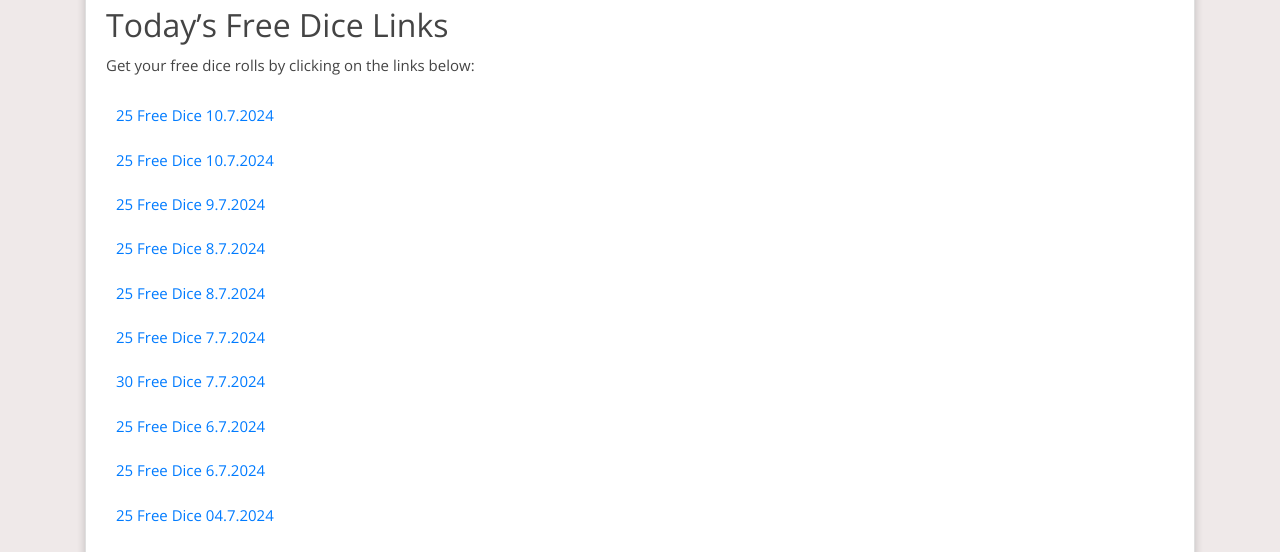
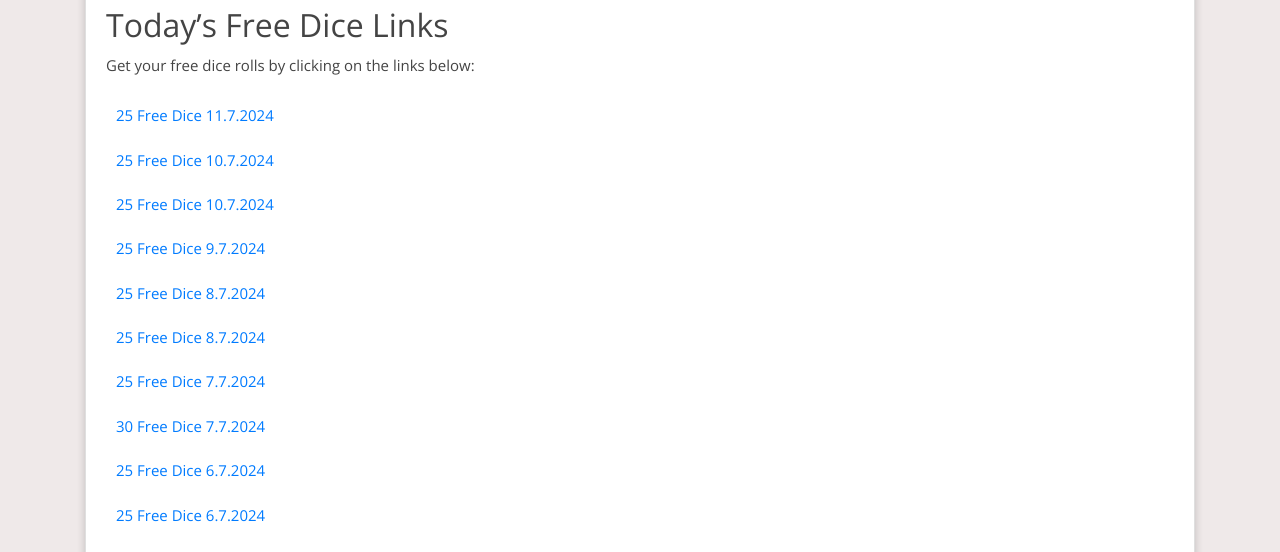
Before and after one commit to Prollad99/bs-net, a Jekyll site: the page built from _posts/2024-06-29-monopoly-go.md, in a window 1280 px wide and 900 px high. Shown: the part 343-895 px from the top of the window. Built offline with Jekyll 4.4.1, drawn with Linux system fonts in a browser that asks for light colours; nearby versions of some CDN libraries; comment, search, counter and statistics services are not loaded.

Commit message:
Update monopoly-go reward links

```diff
--- a/_includes/monopoly-go.html
+++ b/_includes/monopoly-go.html
@@ -1,4 +1,5 @@
 <html><body><div class="reward"><ul>
+<li><a href="https://2tdd.adj.st/reward-link/bvmfhguytu4576j362?adjust_t=i2f8o2i_4btbvwg&adjust_deeplink_js=1">25 free dice 11.7.2024</a></li>
 <li><a href="https://mply.io/MzwvjQqXUYk">25 free dice 10.7.2024</a></li>
 <li><a href="https://2tdd.adj.st/reward-link/cvnru3672jag25?adjust_t=i2f8o2i_4btbvwg&adjust_deeplink_js=1">25 free dice 10.7.2024</a></li>
 <li><a href="https://2tdd.adj.st/reward-link/bvgkljhggj234342?adjust_t=i2f8o2i_4btbvwg&adjust_deeplink_js=1">25 free dice 9.7.2024</a></li>
--- a/links-json/monopoly-go.json
+++ b/links-json/monopoly-go.json
@@ -1,4 +1,8 @@
 [
+  {
+    "href": "https://2tdd.adj.st/reward-link/bvmfhguytu4576j362?adjust_t=i2f8o2i_4btbvwg&adjust_deeplink_js=1",
+    "text": "25 free dice 11.7.2024"
+  },
   {
     "href": "https://mply.io/MzwvjQqXUYk",
     "text": "25 free dice 10.7.2024"
```
